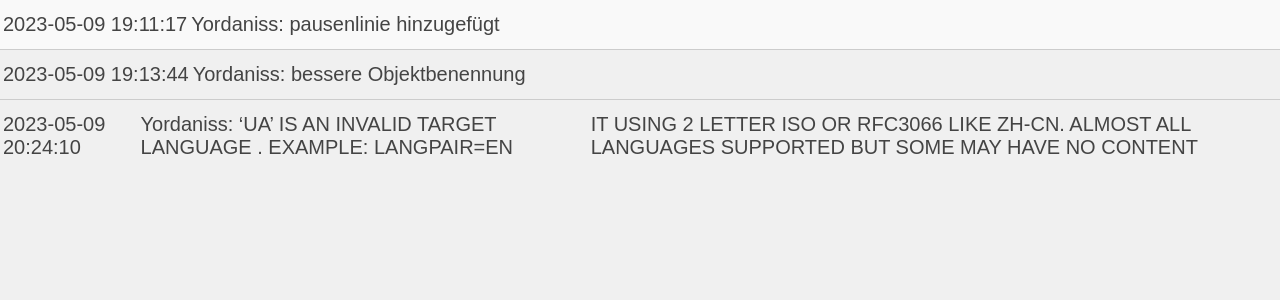
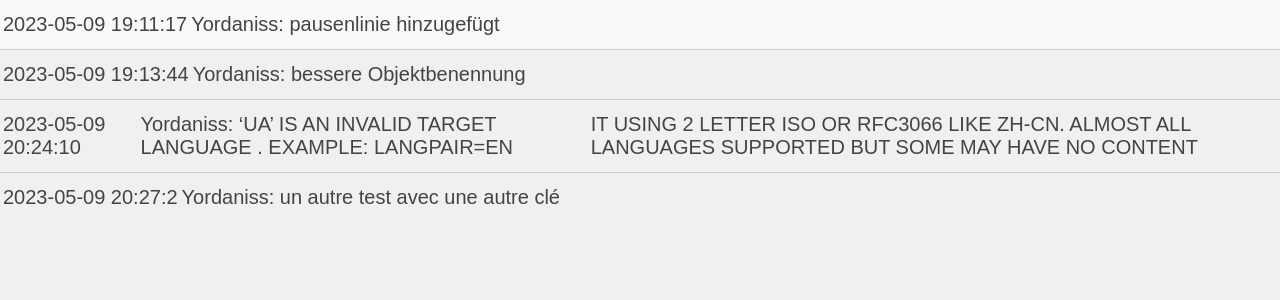
Before and after one commit to Yordaniss/documentation, a Jekyll site: the page built from _posts/2023-05-09-Document20230509.md, in a window 1280 px wide. Shown: the top 300 px of the page. Built offline with Jekyll 4.4.1, drawn with Linux system fonts in a browser that asks for light colours.

Commit message:
Add new content to documentation

```diff
--- a/_posts/2023-05-09-Document20230509.md
+++ b/_posts/2023-05-09-Document20230509.md
@@ -7,3 +7,4 @@ categories: jekyll update
 - 2023-05-09 19:11:17 | Yordaniss: pausenlinie hinzugefügt
 - 2023-05-09 19:13:44 | Yordaniss: bessere Objektbenennung
 - 2023-05-09 20:24:10 | Yordaniss: 'UA' IS AN INVALID TARGET LANGUAGE . EXAMPLE: LANGPAIR=EN|IT USING 2 LETTER ISO OR RFC3066 LIKE ZH-CN. ALMOST ALL LANGUAGES SUPPORTED BUT SOME MAY HAVE NO CONTENT
+- 2023-05-09 20:27:2 | Yordaniss: un autre test avec une autre clé
```
